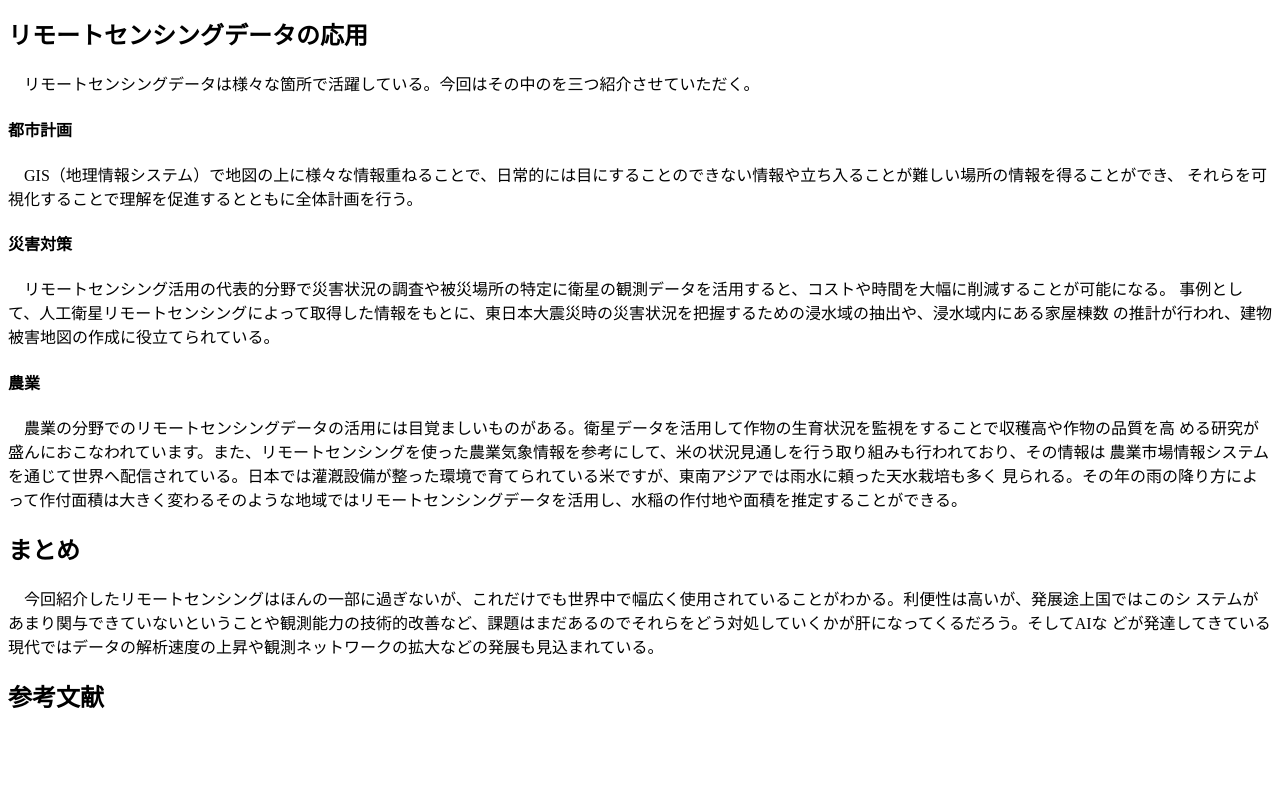
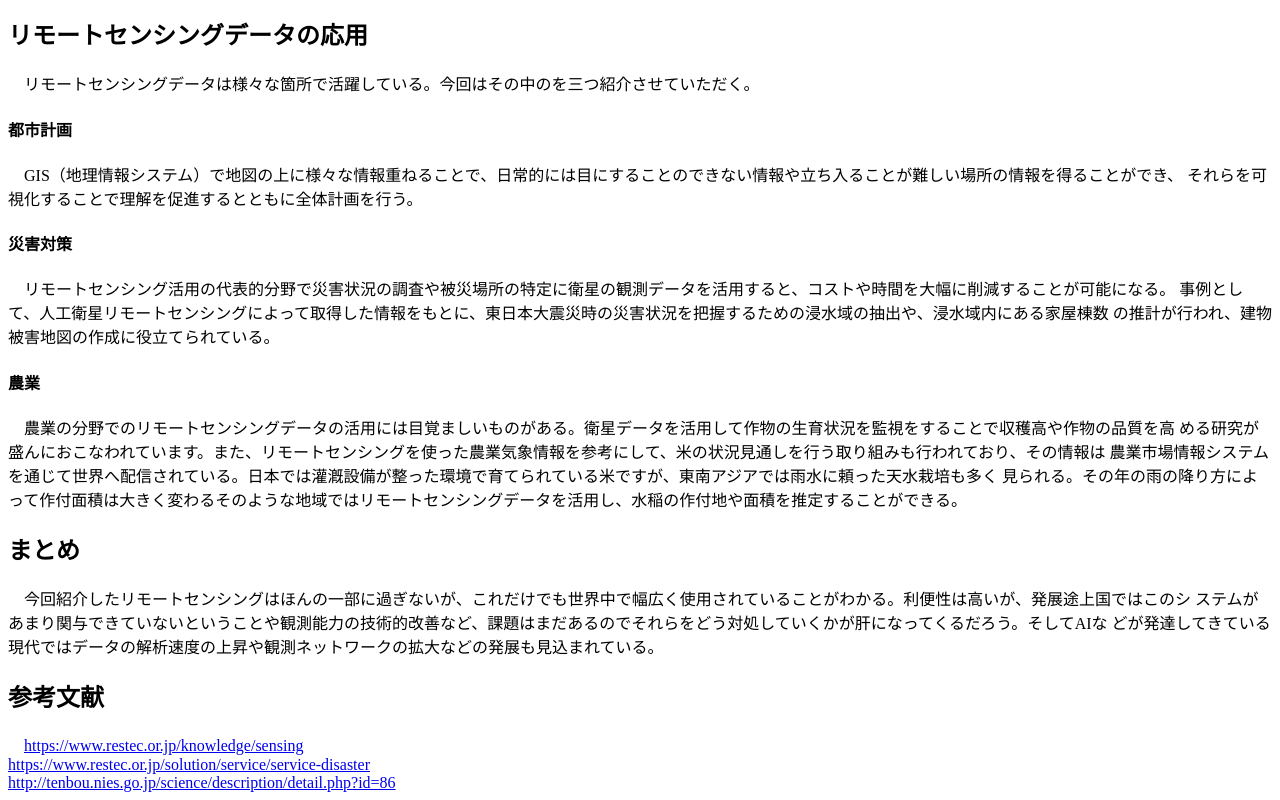
Before and after one commit to 240157k/-, a plain HTML site: page cl2020.html in a window 1280 px wide. Shown: the part 678-1478 px from the top of the page. Drawn offline with Linux system fonts and the light colour scheme.

Commit message:
Update cl2020.html

```diff
--- a/cl2020.html
+++ b/cl2020.html
@@ -59,13 +59,10 @@
    どが発達してきている現代ではデータの解析速度の上昇や観測ネットワークの拡大などの発展も見込まれている。
 
    <h2>参考文献</h2>
-  　<a href="https://www.restec.or.jp/knowledge/sensing">
-  </a>
+  　<a href="https://www.restec.or.jp/knowledge/sensing">https://www.restec.or.jp/knowledge/sensing</a>
   <br>
-   <a href="https://www.restec.or.jp/solution/service/service-disaster">
-  </a>
+   <a href="https://www.restec.or.jp/solution/service/service-disaster">https://www.restec.or.jp/solution/service/service-disaster</a>
   <br>
-   <a href="http://tenbou.nies.go.jp/science/description/detail.php?id=86">
-  </a>
+   <a href="http://tenbou.nies.go.jp/science/description/detail.php?id=86">http://tenbou.nies.go.jp/science/description/detail.php?id=86</a>
    </body>
    </html>
```
